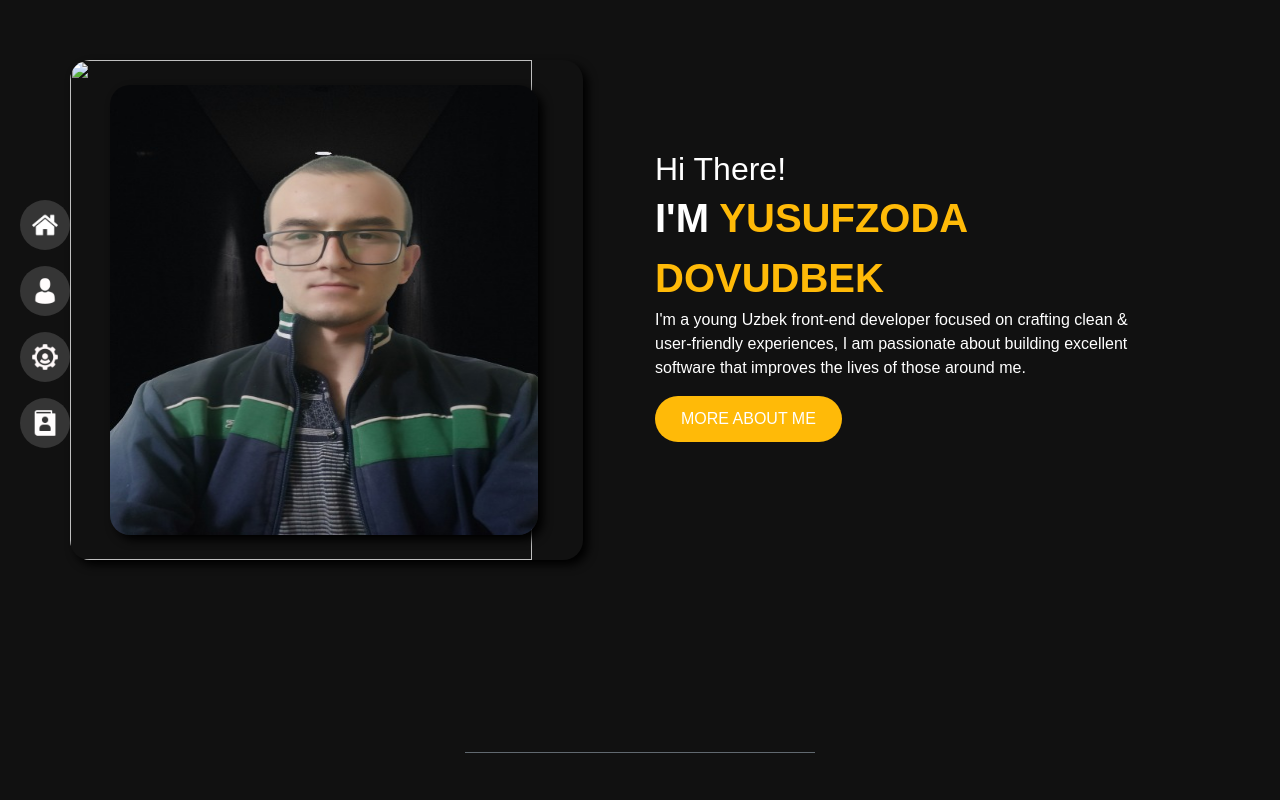
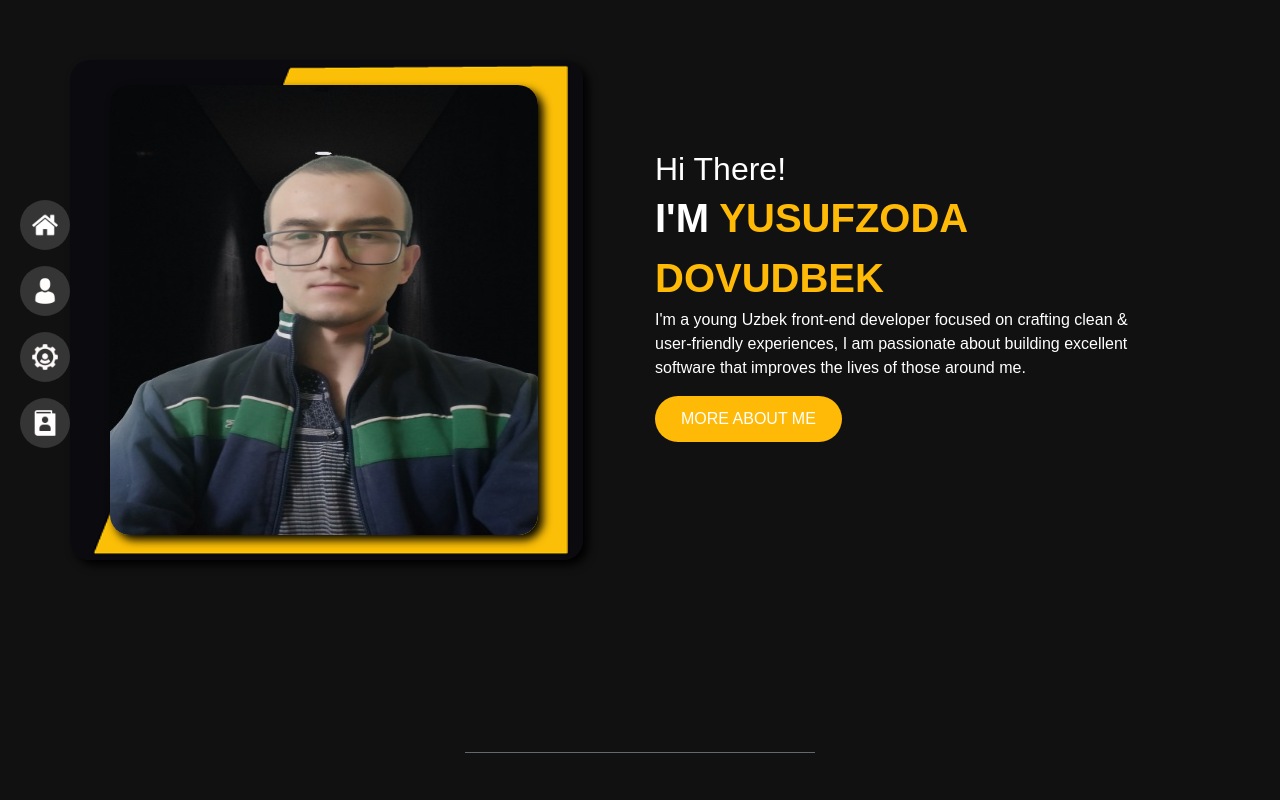
Before and after one commit to woodo8/my-resume, a plain HTML site: page index.html in a window 1280 px wide. Shown: the top 800 px of the page. Drawn offline with Linux system fonts and the light colour scheme.

Commit message:
Update index.html

```diff
--- a/index.html
+++ b/index.html
@@ -24,7 +24,7 @@
 			<div class="header1 row" id="header11">
 
 				<div class="col-lg-6 col-md-12 d-block">
-					<img src="images/bg shape.png" class="shape display-md-none" id="shape">
+					<img src="images/bg_shape.png" class="shape display-md-none" id="shape">
 					<img src="images/me.jpg" id="myImage">
 				</div>
 				<div class="col-lg-6 col-md-12 d-block">
```
